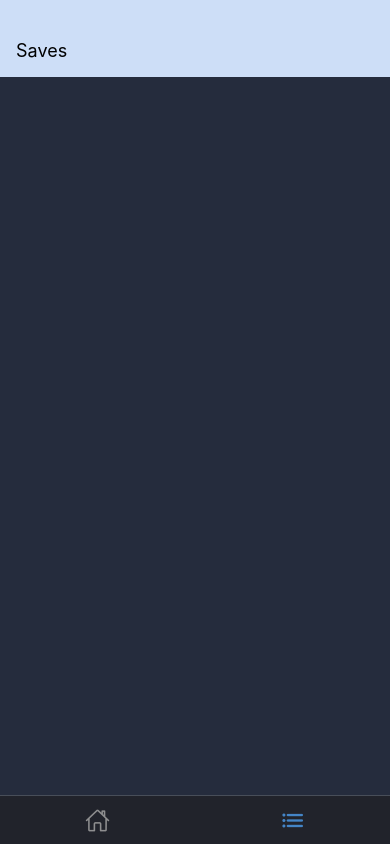
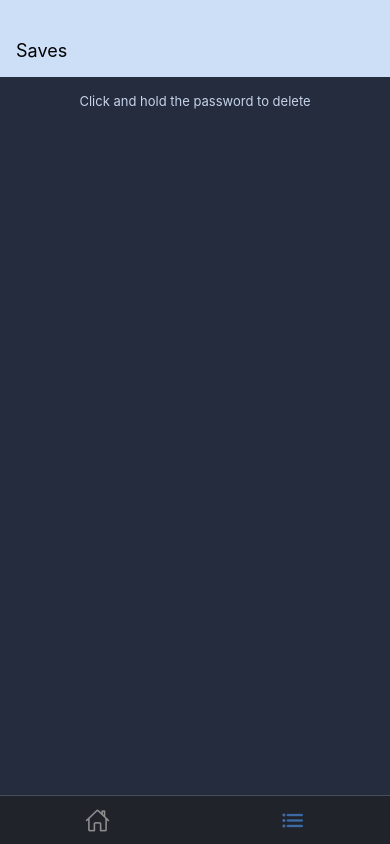
Before and after one commit to refusado/pass-generator-rn, a React Native app: screen /Saves in a window 390 px wide. Built offline with nearby package versions, Linux system fonts and the light colour scheme.

Commit message:
general styles edits for UI and UX improvements

```diff
--- a/src/pages/home/index.js
+++ b/src/pages/home/index.js
@@ -65,10 +65,9 @@ const styles = StyleSheet.create({
   },
   title: {
     width: '100%',
-    backgroundColor: '#b9cdeb',
-    color: '#191f21',
-    fontSize: 16,
-    marginBottom: 16,
+    color: '#c6d9f5',
+    fontSize: 22,
+    marginBottom: 12,
     paddingHorizontal: 16,
     paddingVertical: 4,
     textAlign: 'center'
@@ -77,7 +76,7 @@ const styles = StyleSheet.create({
     resizeMode: 'contain',
     width: 120,
     height: 120,
-    marginBottom: 40
+    marginBottom: 72
   },
 
   main: {
@@ -85,7 +84,7 @@ const styles = StyleSheet.create({
     paddingHorizontal: 16,
     paddingVertical: 24,
     width: '88%',
-    borderRadius: 6
+    borderRadius: 4
   },
   mainText: {
     color: '#d7e6fc',
@@ -101,13 +100,13 @@ const styles = StyleSheet.create({
     width: '100%',
     alignItems: 'center',
     borderRadius: 999,
-    backgroundColor: '#4b8cdb',
+    backgroundColor: '#339ff1',
     alignSelf: 'center',
     paddingVertical: 10,
     elevation: 1
   },
   textButton: {
     fontSize: 16,
-    color: '#191f21',
+    color: '#11191d',
   }
 });
--- a/src/pages/saves/components/ListItem.js
+++ b/src/pages/saves/components/ListItem.js
@@ -5,10 +5,9 @@ export default function ListItem({ value, handleDelete }) {
     <Pressable
       onLongPress={handleDelete}
       style={styles.container}
+      android_ripple={{ color: '#ff313144' }}
     >
-      <Text style={styles.text}>
-        {value}
-      </Text>
+      <Text style={styles.text}>{value}</Text>
     </Pressable>
   )
 }
@@ -18,17 +17,14 @@ const styles = StyleSheet.create({
     flexDirection: 'row',
     alignItems: 'center',
     gap: 8,
-    backgroundColor: 'blue',
+    marginHorizontal: 16,
     marginBottom: 16,
     paddingHorizontal: 12,
-    paddingVertical: 8
-  },
-  buttonText: {
-    fontSize: 18,
-    backgroundColor: 'yellow',
-    color: 'red',
+    paddingVertical: 8,
+    backgroundColor: '#ddeeff44',
+    borderRadius: 2
   },
   text: {
-    color: 'white',
+    color: '#c9dbf6'
   }
 });
--- a/src/pages/saves/index.js
+++ b/src/pages/saves/index.js
@@ -34,6 +34,8 @@ export function Saves() {
         </Text>
       </View>
 
+      <Text style={styles.textInfo}>Click and hold the password to delete</Text>
+
       <View style={styles.container}>
         <FlatList
           style={styles.list}
@@ -53,11 +55,15 @@ const styles = StyleSheet.create({
     paddingTop: 40
   },
   title: {
-    fontSize: 18
+    fontSize: 18,
   },
-
+  textInfo: {
+    color: '#c5d4eb',
+    textAlign: 'center',
+    fontSize: 13,
+    margin: 16
+  },
   container: {
     flex: 1,
-    padding: 16
   },
 });
--- a/src/routes.js
+++ b/src/routes.js
@@ -26,7 +26,7 @@ export function Routes() {
           tabBarShowLabel: false,
           tabBarIcon: ({ focused, color, size }) => {
             if (focused) {
-              return <Ionicons size={size} color='#4485c7' name='home' />
+              return <Ionicons size={size} color='#3b6aa4' name='home' />
             } else {
               return <Ionicons size={size} color={color} name='home-outline' />
             }
@@ -42,7 +42,7 @@ export function Routes() {
           tabBarShowLabel: false,
           tabBarIcon: ({ focused, color, size }) => {
             if (focused) {
-              return <Ionicons size={size} color='#4485c7' name='list' />
+              return <Ionicons size={size} color='#3b6aa4' name='list' />
             } else {
               return <Ionicons size={size} color={color} name='list-outline' />
             }
```
